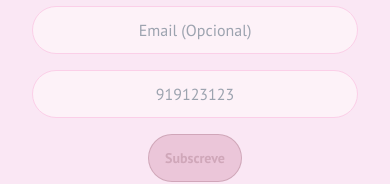
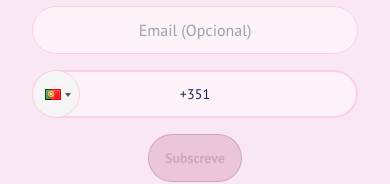
Before and after one commit to MEGA-BRAND/webapp, a Next.js app: page / in a window 390 px wide. Shown: the part 447-631 px from the top of the page. Built offline with nearby package versions, Linux system fonts and the light colour scheme.

Commit message:
feat: added international phone numbers

```diff
--- a/package.json
+++ b/package.json
@@ -19,6 +19,7 @@
     "next": "14.1.4",
     "react": "^18",
     "react-dom": "^18",
+    "react-phone-input-2": "^2.15.1",
     "react-toastify": "^10.0.5"
   },
   "devDependencies": {
--- a/src/app/globals.css
+++ b/src/app/globals.css
@@ -9,3 +9,19 @@
 		text-wrap: balance;
 	}
 }
+
+.selected-flag {
+	background: transparent !important;
+}
+
+.react-tel-input {
+	width: 100% !important;
+}
+
+.open {
+	width: 100% !important;
+}
+
+.form-control .open {
+	width: auto !important;
+}
--- a/src/components/create-contact-form/index.tsx
+++ b/src/components/create-contact-form/index.tsx
@@ -1,4 +1,6 @@
 "use client";
+import PhoneInput from 'react-phone-input-2'
+import 'react-phone-input-2/lib/style.css'
 import { useCreateContactForm } from "./use-create-contact-form";
 
 export const CreateContactForm = () => {
@@ -30,11 +32,33 @@ export const CreateContactForm = () => {
 							placeholder="Email (Opcional)"
 							className={`input text-center bg-pink-50 text-blue-950 border-1 border-pink-200 w-full max-w-md font-ptsans`}
 						/>
-						<input
+						<PhoneInput
+							country={'pt'}
+							value={formState.phoneNumber}
 							onChange={formState.onChangePhoneNumber}
-							type="tel"
-							placeholder="919123123"
-							className={`input w-full max-w-md text-center ${formState.phoneError && "input-error"} bg-pink-50 text-blue-950 w-64 border-1 border-pink-200 font-ptsans`}
+							inputStyle={{
+								background: "rgb(253, 242, 248)",
+								borderColor: formState.phoneError ? "#FF665B" : "rgb(251, 207, 232)",
+								borderWidth: 2,
+								color: "rgb(23 37 84)",
+								borderRadius: "1.9rem",
+								height: "48px",
+								padding: "0 56px",
+								fontFamily: "PT Sans, sans-serif",
+								width: "100%",
+								textAlign: "center"
+							}}
+							buttonStyle={{
+								borderRadius: "4rem",
+								padding: "4px",
+								borderColor: formState.phoneError ? "#FF665B" : "rgb(251, 207, 232)",
+							}}
+							dropdownStyle={{
+								background: "rgb(253, 242, 248)",
+								borderColor: "rgb(251, 207, 232)",
+								borderRadius: "0.5rem",
+								width: "100%",
+							}}
 						/>
 					</div>
 					<div className="flex content-center mt-4">
--- a/src/components/create-contact-form/use-create-contact-form.ts
+++ b/src/components/create-contact-form/use-create-contact-form.ts
@@ -3,7 +3,6 @@ import { debounce } from "lodash";
 import { toast } from "react-toastify";
 import { storeContact } from "@/api-client/contacts";
 import { isValidPhoneNumber } from "@/utils/numbers";
-import { isValidEmail } from "@/utils/strings";
 
 export const useCreateContactForm = () => {
 	const [phoneError, setPhoneError] = useState(false);
@@ -12,9 +11,10 @@ export const useCreateContactForm = () => {
 	const [name, setName] = useState("");
 	const [canSubscribe, setCanSubscribe] = useState(false);
 	const onChangePhoneNumber = useCallback(
-		debounce((ev: ChangeEvent<HTMLInputElement>) => {
-			setPhoneNumber(ev.target.value);
-			if (isValidPhoneNumber(ev.target.value)) {
+		debounce((value: string) => {
+			const parsedPhoneNumber = `+${value}`;
+			setPhoneNumber(parsedPhoneNumber);
+			if (isValidPhoneNumber(parsedPhoneNumber)) {
 				setPhoneError(false);
 			} else {
 				setPhoneError(true);
@@ -51,6 +51,7 @@ export const useCreateContactForm = () => {
 	return {
 		subscribeCallback,
 		onChangePhoneNumber,
+		phoneNumber,
 		setEmail,
 		setName,
 		name,
--- a/src/utils/numbers.ts
+++ b/src/utils/numbers.ts
@@ -1,4 +1,4 @@
 export const isValidPhoneNumber = (phoneNumber: string): boolean => {
-	const regex = /^(?:9[1236]|2[1-9])[0-9]{7}$/;
+	const regex = /\(?([0-9]{3})\)?([ .-]?)([0-9]{3})\2([0-9]{4})/;
 	return regex.test(phoneNumber);
 };
```
Also changed, not shown: 1 other file (tests, documents, lock files or other folders).
